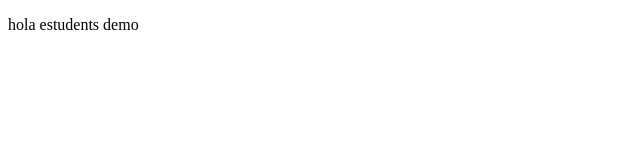
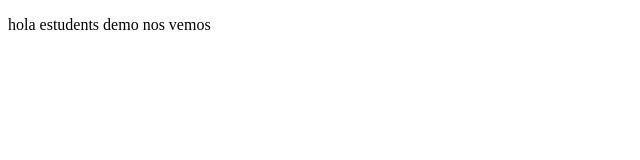
Before and after one commit to alveiroceron/personalProjects2, a plain HTML site: page index.html in a window 1280 px wide. Shown: the full height of the page, 0-640 px from the left. Drawn offline with Linux system fonts and the light colour scheme.

Commit message:
segundo commit

```diff
--- a/index.html
+++ b/index.html
@@ -8,7 +8,7 @@
 </head>
 <body>
     <p>
-        hola estudents demo
+        hola estudents demo nos vemos
     </p>
 </body>
 </html>
```
